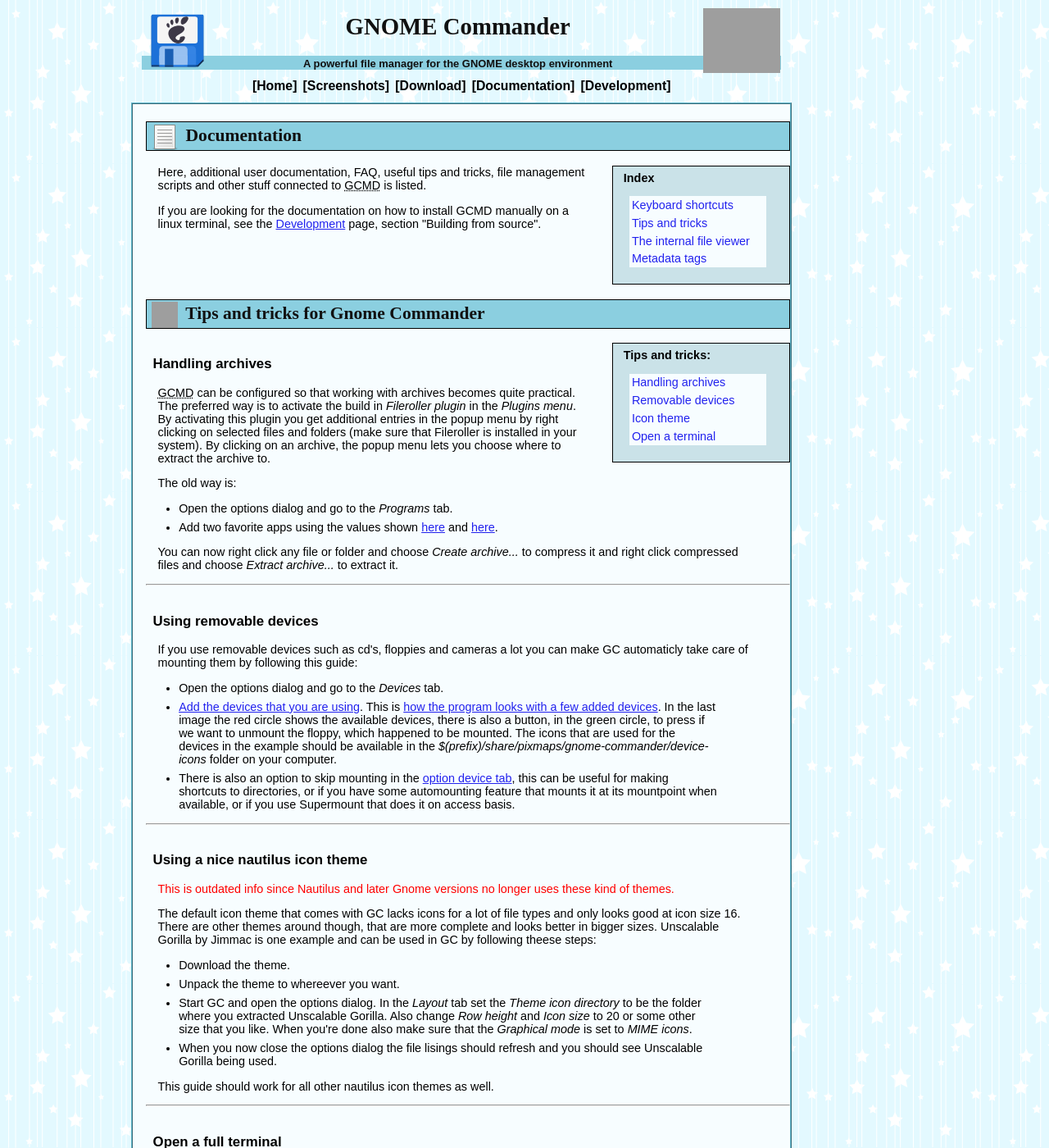
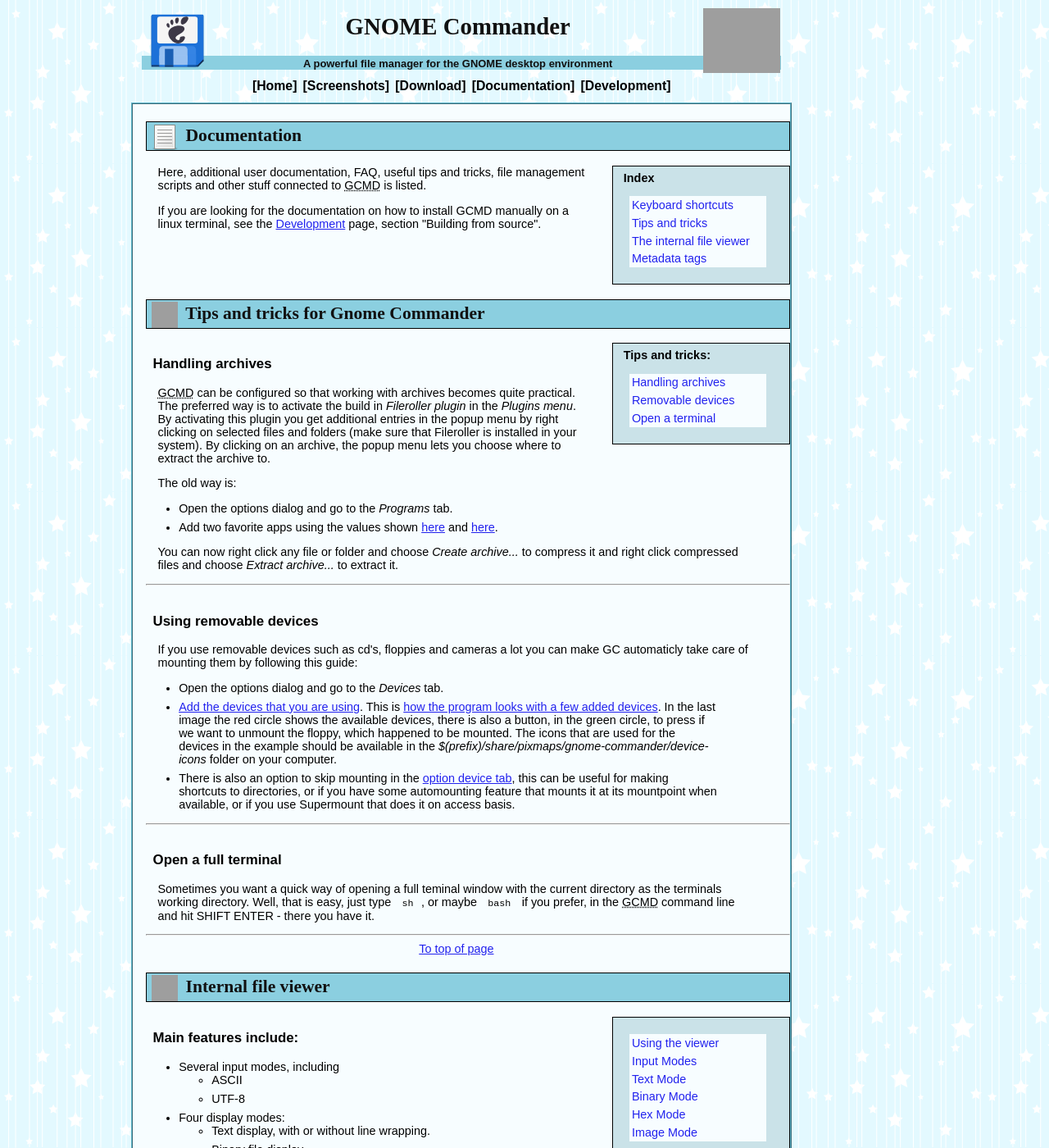
Before and after one commit to gcmd/gcmd.github.io, a Jekyll site: the page doc.html, which Jekyll copies as it is, in a window 1280 px wide and 1400 px high. Shown: the whole window at 82% size. Built offline with Jekyll 4.4.1, drawn with Linux system fonts in a browser that asks for light colours; grey boxes are pictures that could not be loaded.

Commit message:
Remove outdated information from doc.html

```diff
--- a/doc.html
+++ b/doc.html
@@ -51,7 +51,6 @@
 <ul>
 <li><a href="#archives">Handling archives</a></li>
 <li><a href="#removable">Removable devices</a></li>
-<li><a href="#icon">Icon theme</a></li>
 <li><a href="#sh">Open a terminal</a></li>
 </ul>
 </div>
@@ -93,26 +92,6 @@
 feature that mounts it at its mountpoint when available, or if you use Supermount that does
 it on access basis.</li>
 </ul>
-<hr>
-
-<h3><a name="icon">Using a nice nautilus icon theme</a></h3>
-<p class="warning">This is outdated info since Nautilus and later Gnome versions no longer uses these kind of themes.</p>
-<p>The default icon theme that comes with GC lacks icons for a lot of
-file types and only looks good at icon size 16. There are other themes around
-though, that are more complete and looks better in bigger sizes. Unscalable
-Gorilla by Jimmac is one example and can be used in GC by following theese
-steps:</p>
-<ul>
-<li>Download the theme.</li>
-<li>Unpack the theme to whereever you want.</li>
-<li>Start GC and open the options dialog. In the<i> Layout</i> tab set the <i>Theme icon directory</i>
-to be the folder where you extracted Unscalable Gorilla. Also change <i>Row height</i> and <i>Icon size</i>
-to 20 or some other size that you like. When you're done also make sure that the <i>Graphical mode</i>
-is set to <i>MIME icons</i>.</li>
-<li>When you now close the options dialog the file lisings should refresh
-and you should see Unscalable Gorilla being used.</li>
-</ul>
-<p>This guide should work for all other nautilus icon themes as well.</p>
 <hr>
 
 <h3><a name="sh">Open a full terminal</a></h3>
```
